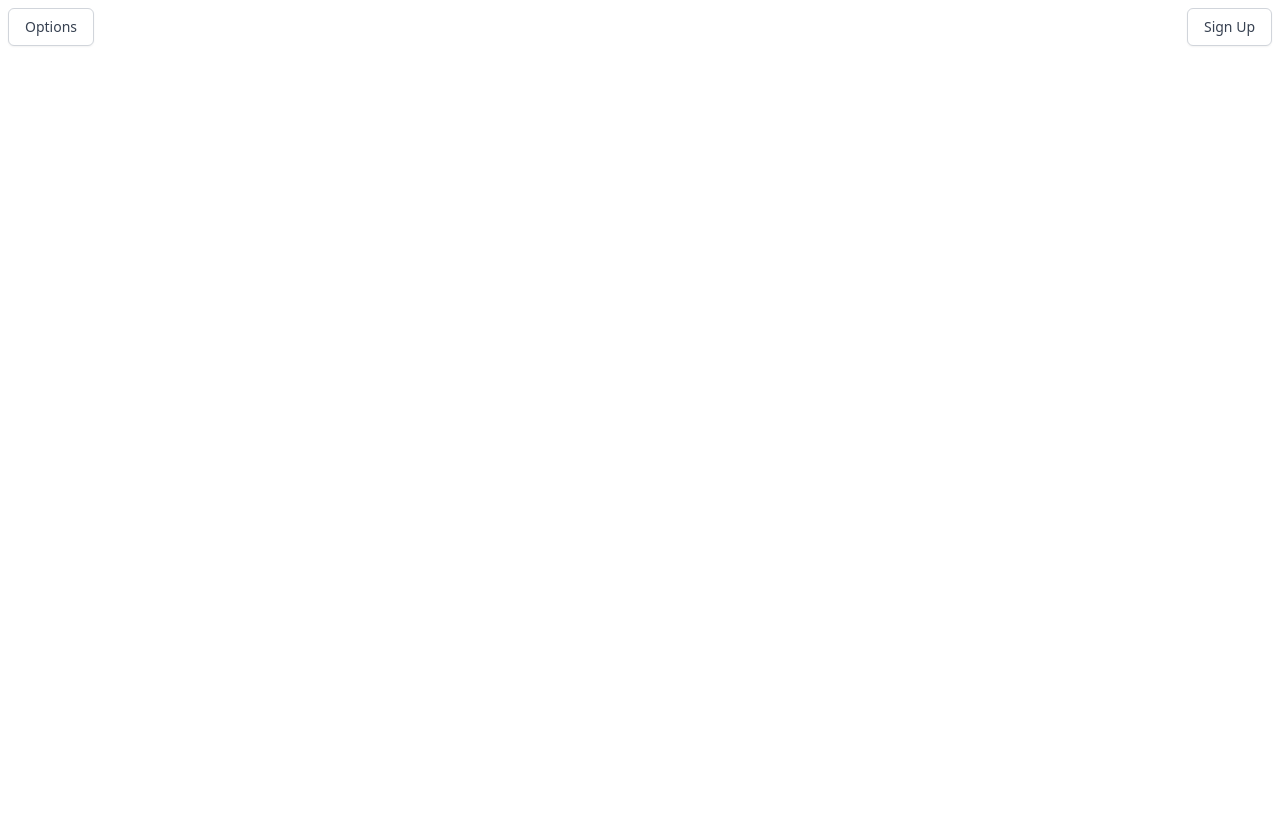
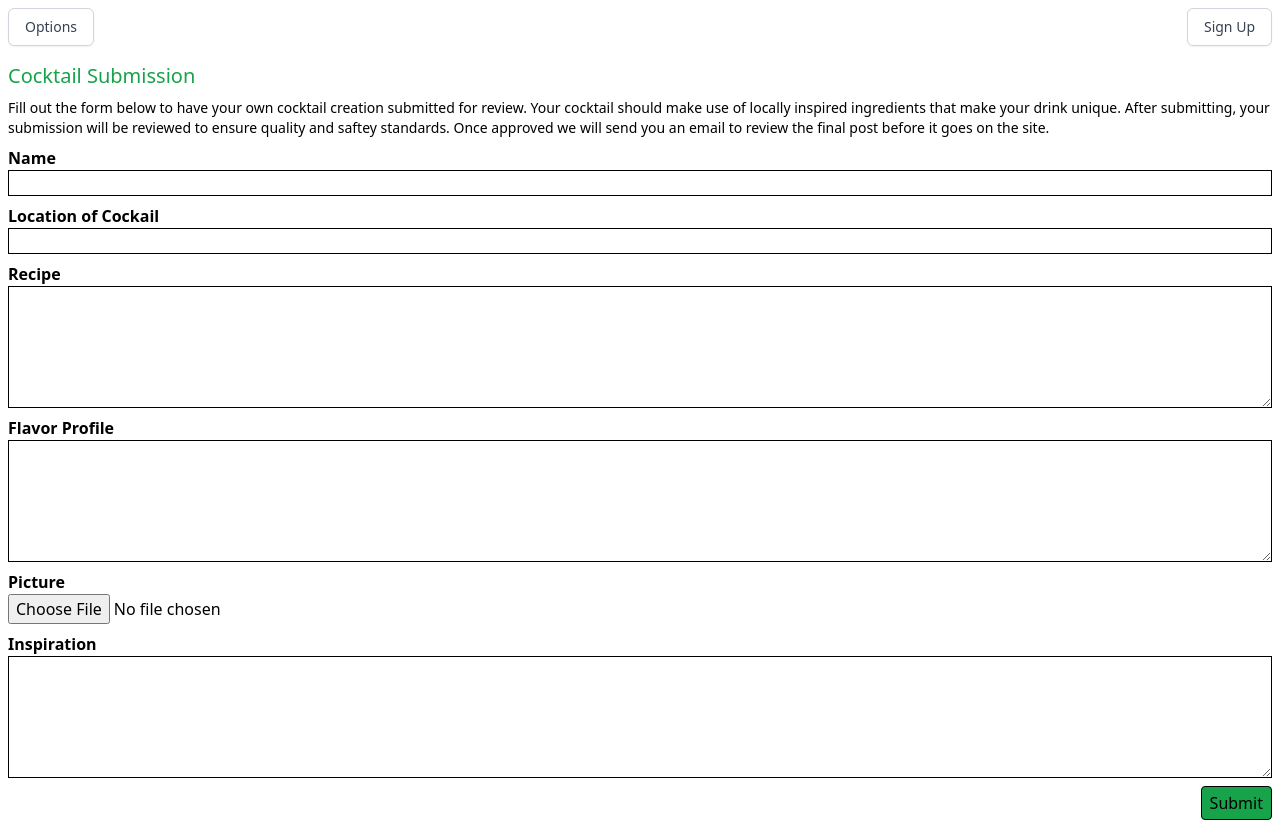
Before and after one commit to beimy/leesey-site, a React (Create React App) app in the folder client/: page /submit in a window 1280 px wide. Before the commit this address had no page. Before the commit the page ends 800 px from the top, so only its background shows below. Built offline with nearby package versions, Linux system fonts and the light colour scheme.

Commit message:
finished layout of submission page

```diff
--- a/client/src/App.js
+++ b/client/src/App.js
@@ -7,6 +7,7 @@ import { SiteProvider } from './utils/GlobalState';
 import Home from './pages/Home';
 import Nav from './components/Nav/index.tsx';
 import RecipePage from './pages/Recipes.tsx';
+import SubmissionPage from './pages/Submissions.tsx';
 
 const httpLink = createHttpLink({
   uri: '/graphql',
@@ -43,6 +44,10 @@ function App() {
                 path='/cocktails'
                 element={<RecipePage />}
               />
+              <Route
+                path='/submit'
+                element={<SubmissionPage />}
+              />
             </Routes>
           </SiteProvider>
         </div>
--- a/client/src/index.css
+++ b/client/src/index.css
@@ -18,4 +18,12 @@
     .link-sect-btn p {
         @apply text-sm
     }
+
+    .input-field {
+        @apply border border-black mb-2
+    }
+
+    .input-label {
+        @apply font-bold
+    }
 }
--- /dev/null
+++ b/client/src/pages/Submissions.tsx
@@ -0,0 +1,31 @@
+import React, {FC} from "react";
+
+interface SubmissionProps {
+
+};
+
+const SubmissionPage: FC<SubmissionProps> = ({}) => {
+    return (
+        <div className="p-2 flex flex-col">
+            <h1 className="text-xl text-green-600">Cocktail Submission</h1>
+            <span className="py-2 text-sm">Fill out the form below to have your own cocktail creation submitted for review. Your cocktail should make use of locally inspired ingredients that make your drink unique. After submitting, your submission will be reviewed to ensure quality and saftey standards. Once approved we will send you an email to review the final post before it goes on the site.</span>
+            <form id="cocktail-submission" className="flex flex-col">
+                <label className="input-label">Name</label>
+                <input type='text' id="name" className="input-field"></input>
+                <label className="input-label">Location of Cockail</label>
+                <input type='text' id='location' className='input-field'></input>
+                <label className="input-label">Recipe</label>
+                <textarea id='recipe' className='input-field' rows={5}></textarea>
+                <label className="input-label">Flavor Profile</label>
+                <textarea id='flavors' className='input-field' rows={5}></textarea>
+                <label className="input-label">Picture</label>
+                <input type='file' id='picture' className='mb-2' rows={5}></input>
+                <label className="input-label">Inspiration</label>
+                <textarea id='inspiration' className='input-field' rows={5}></textarea>
+                <input type='submit' className=" self-end px-2 w-fit border border-black p-1 bg-green-600 rounded"></input>
+            </form>
+        </div>
+    );
+};
+
+export default SubmissionPage;
```
